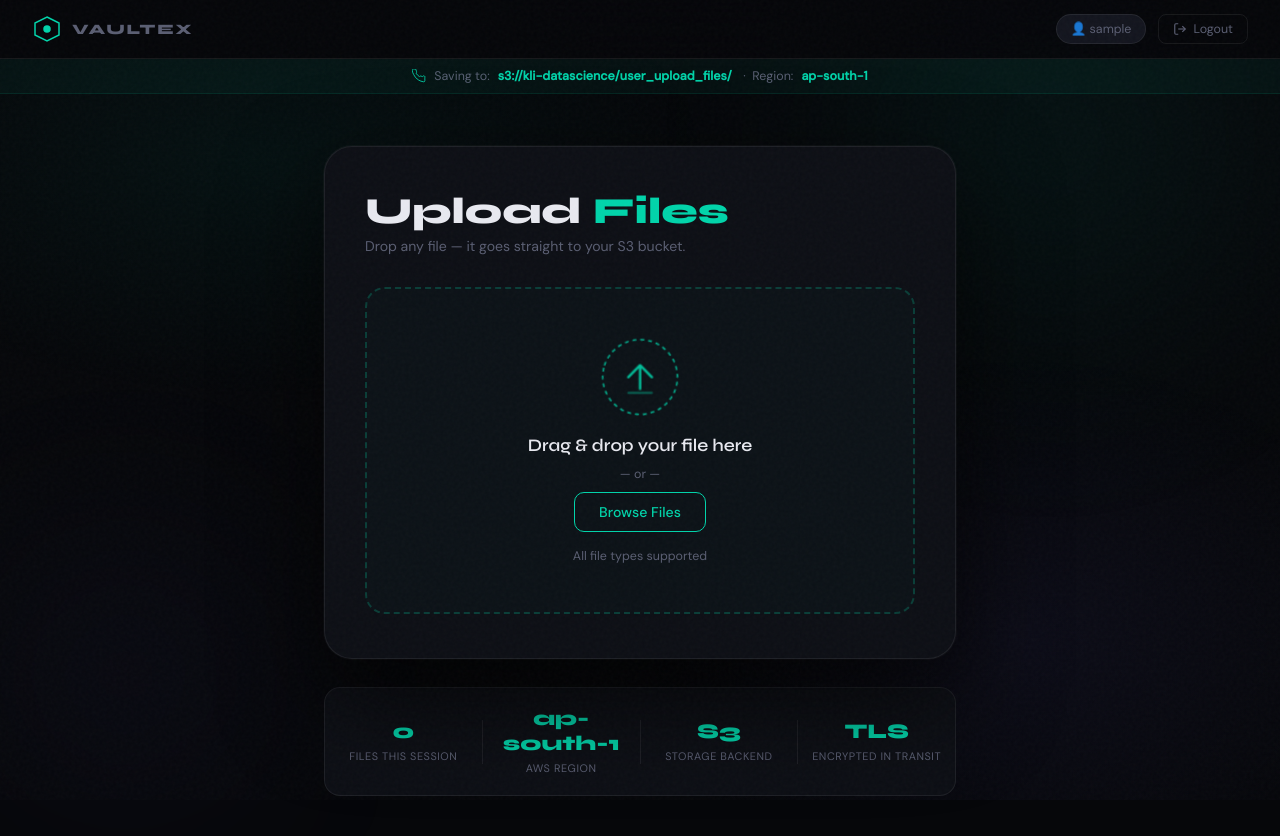
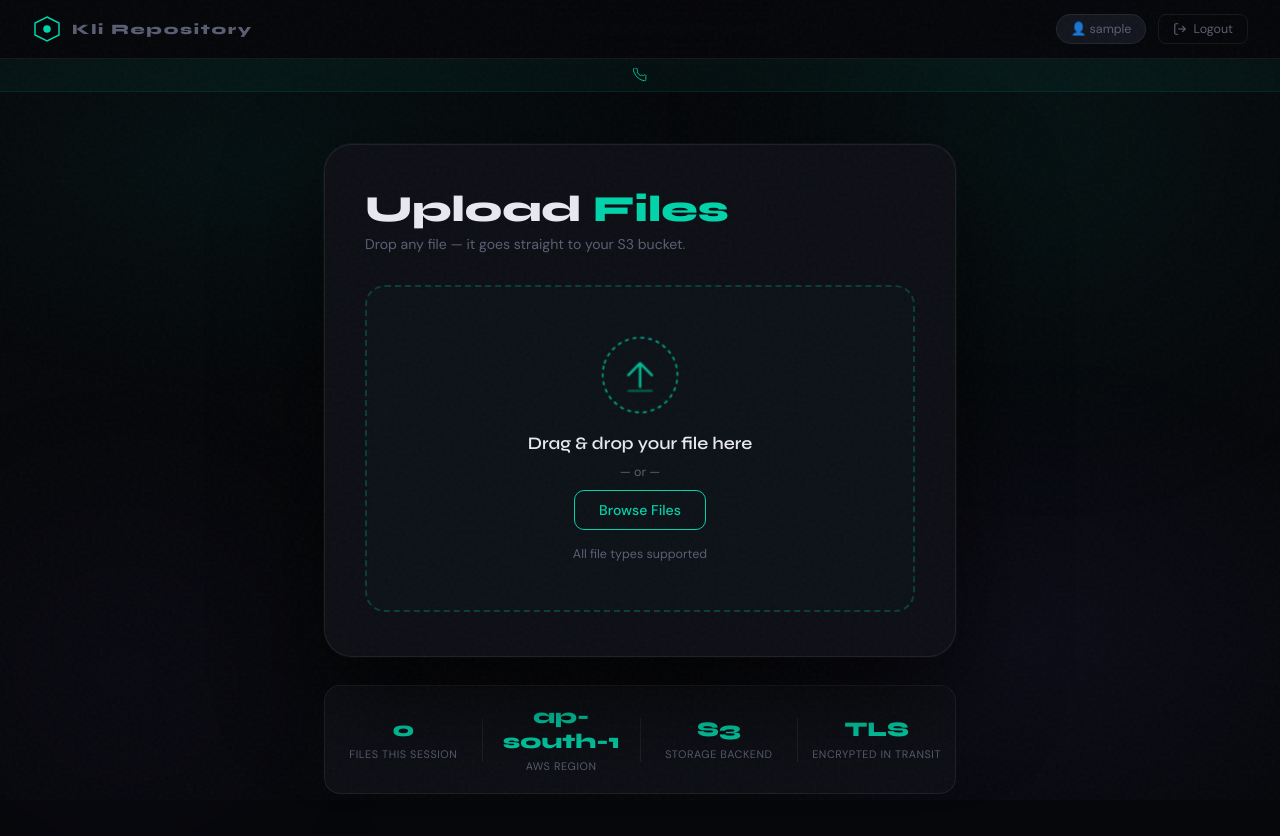
Before and after one commit to i-am-shashiranjan/s3-uploader, a Flask app: page /upload in a window 1280 px wide. After the commit the page ends 794 px from the top, so only its background shows below. Run offline with Flask 3, Linux system fonts and the light colour scheme; the visitor is signed in with stand-in values (Sample User, id 1).

Commit message:
Update title and branding in upload.html

```diff
--- a/app/templates/upload.html
+++ b/app/templates/upload.html
@@ -3,7 +3,7 @@
 <head>
 <meta charset="UTF-8"/>
 <meta name="viewport" content="width=device-width, initial-scale=1.0"/>
-<title>Vaultex · Upload</title>
+<title>Kli Repository · Upload</title>
 <link rel="preconnect" href="https://fonts.googleapis.com">
 <link href="https://fonts.googleapis.com/css2?family=Syne:wght@400;600;800&family=DM+Sans:wght@300;400;500&display=swap" rel="stylesheet">
 <link rel="stylesheet" href="/static/css/upload.css">
@@ -23,7 +23,7 @@
         <circle cx="20" cy="20" r="5" fill="currentColor"/>
       </svg>
     </div>
-    <span>VAULTEX</span>
+    <span>Kli Repository</span>
   </div>
   <div class="user-info">
     <span class="user-pill">👤 {{ username }}</span>
@@ -42,7 +42,6 @@
   <svg viewBox="0 0 24 24" fill="none" stroke="currentColor" stroke-width="1.5">
     <path d="M22 16.92v3a2 2 0 01-2.18 2 19.79 19.79 0 01-8.63-3.07A19.5 19.5 0 013.07 9.81 19.79 19.79 0 01.12 1.22 2 2 0 012.11 0h3a2 2 0 012 1.72 12.84 12.84 0 00.7 2.81 2 2 0 01-.45 2.11L6.91 7.09a16 16 0 006 6l.45-.45a2 2 0 012.11-.45 12.84 12.84 0 002.81.7A2 2 0 0122 14.92z"/>
   </svg>
-  Saving to: <strong>s3://kli-datascience/user_upload_files/</strong> &nbsp;·&nbsp; Region: <strong>ap-south-1</strong>
 </div>
 
 <main class="main-wrap">
```
